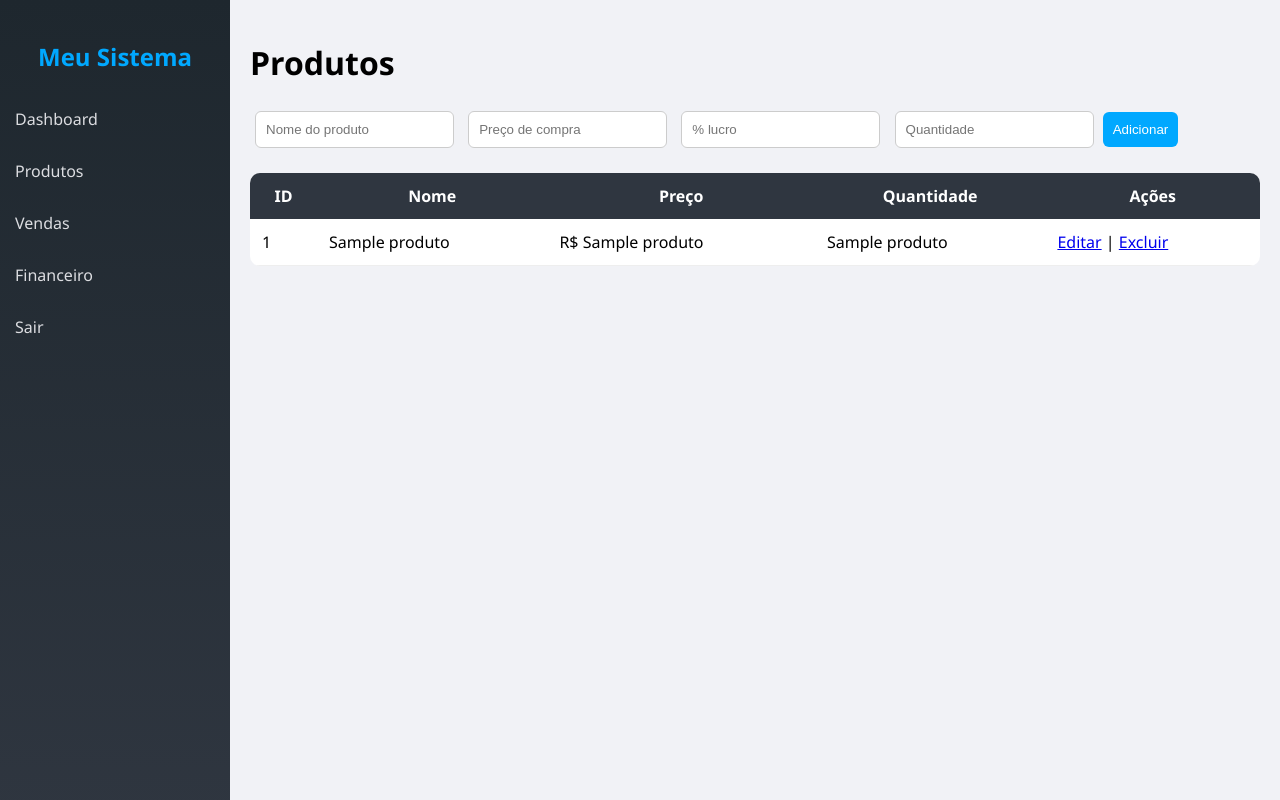
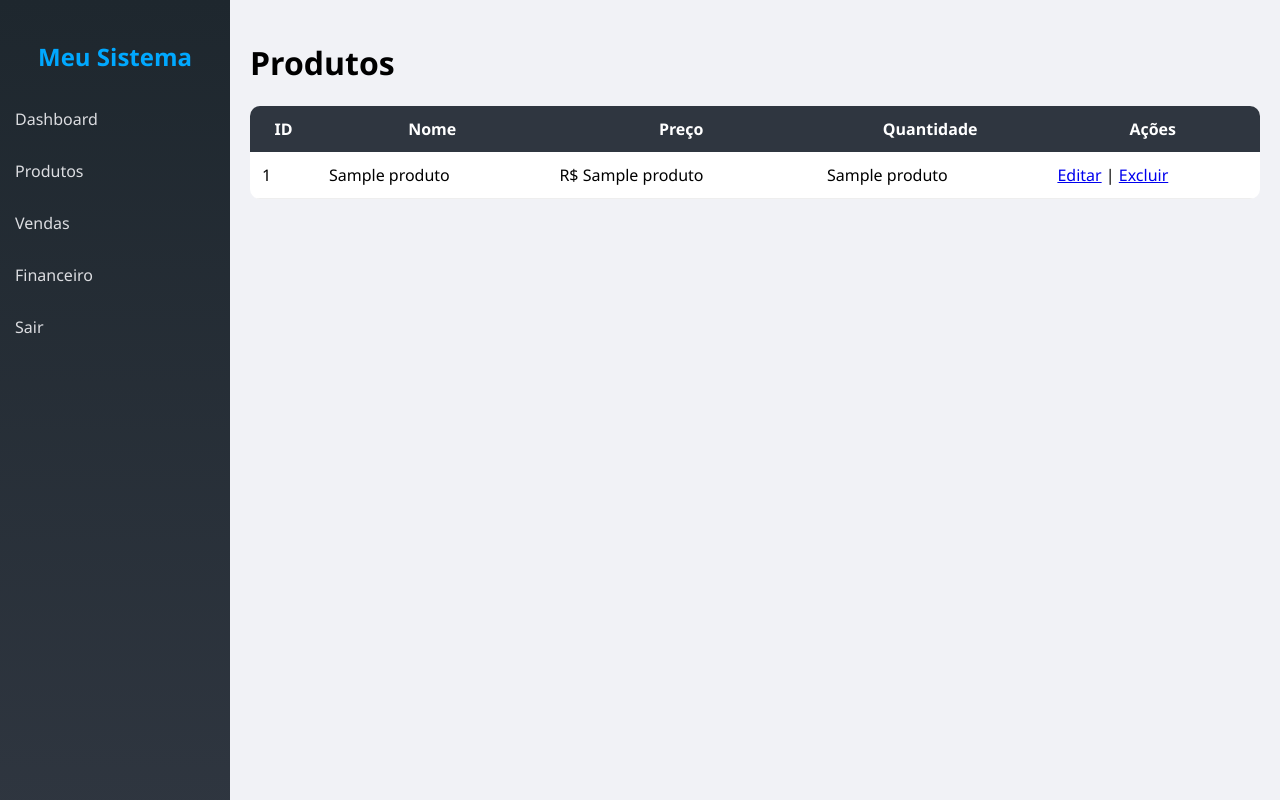
Before and after one commit to Vanin822/meu_app, a Python web app: template templates/produtos.html in a window 1280 px wide. Run offline with Jinja, Linux system fonts and the light colour scheme; the template is opened without the code that fills it: most values are stand-ins (such as "Sample title", 1, 10 or a date in 2020).

Commit message:
corrigindo layout base

```diff
--- a/templates/produtos.html
+++ b/templates/produtos.html
@@ -3,14 +3,6 @@
 {% block conteudo %}
 
 <h1>Produtos</h1>
-
-<form method="POST">
-    <input type="text" name="nome" placeholder="Nome do produto" required>
-    <input type="number" step="0.01" name="preco_compra" placeholder="Preço de compra" required>
-    <input type="number" step="0.01" name="porcentagem" placeholder="% lucro" required>
-    <input type="number" name="quantidade" placeholder="Quantidade" required>
-    <button type="submit">Adicionar</button>
-</form>
 
 <table>
     <tr>
```
